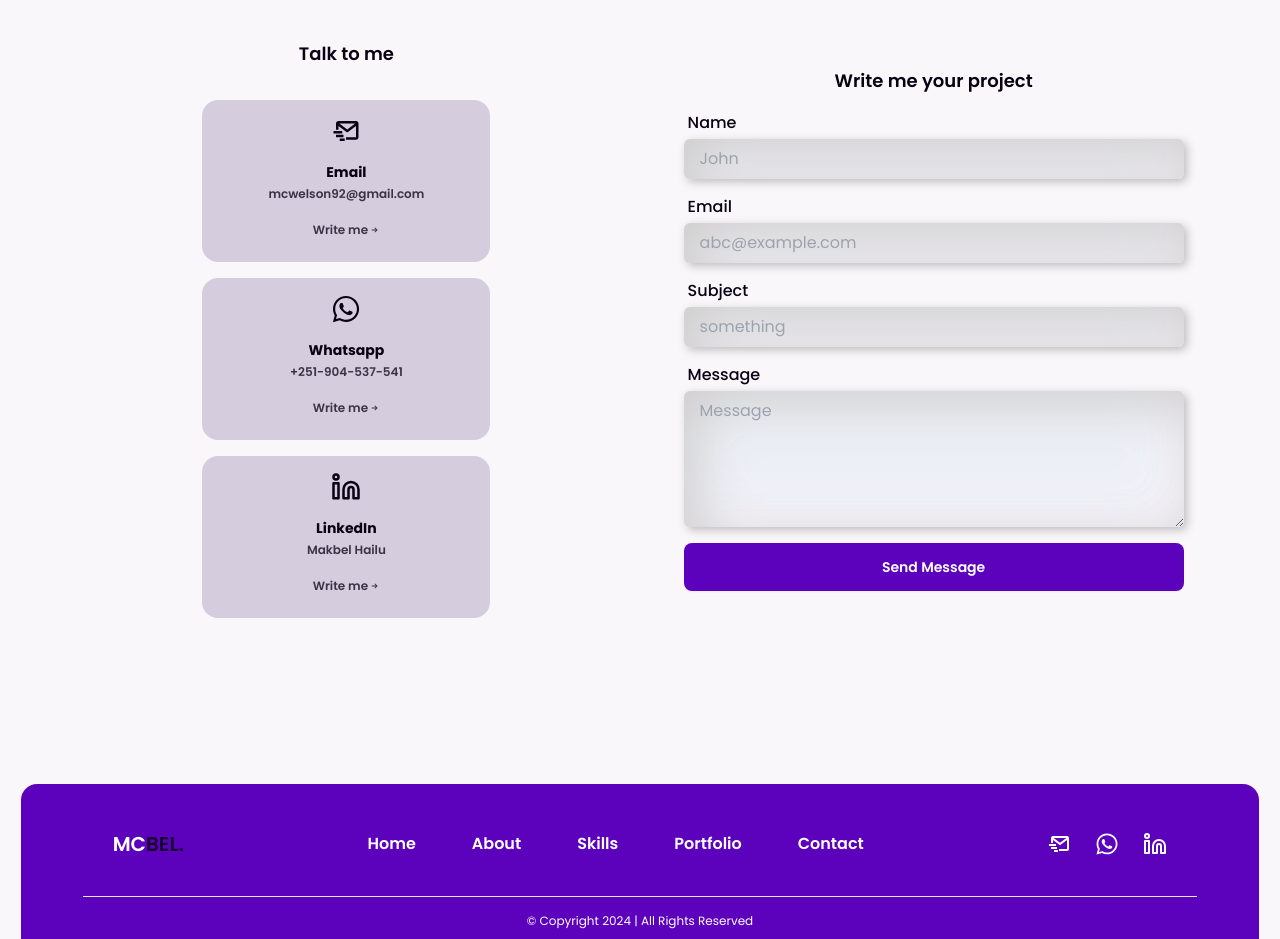
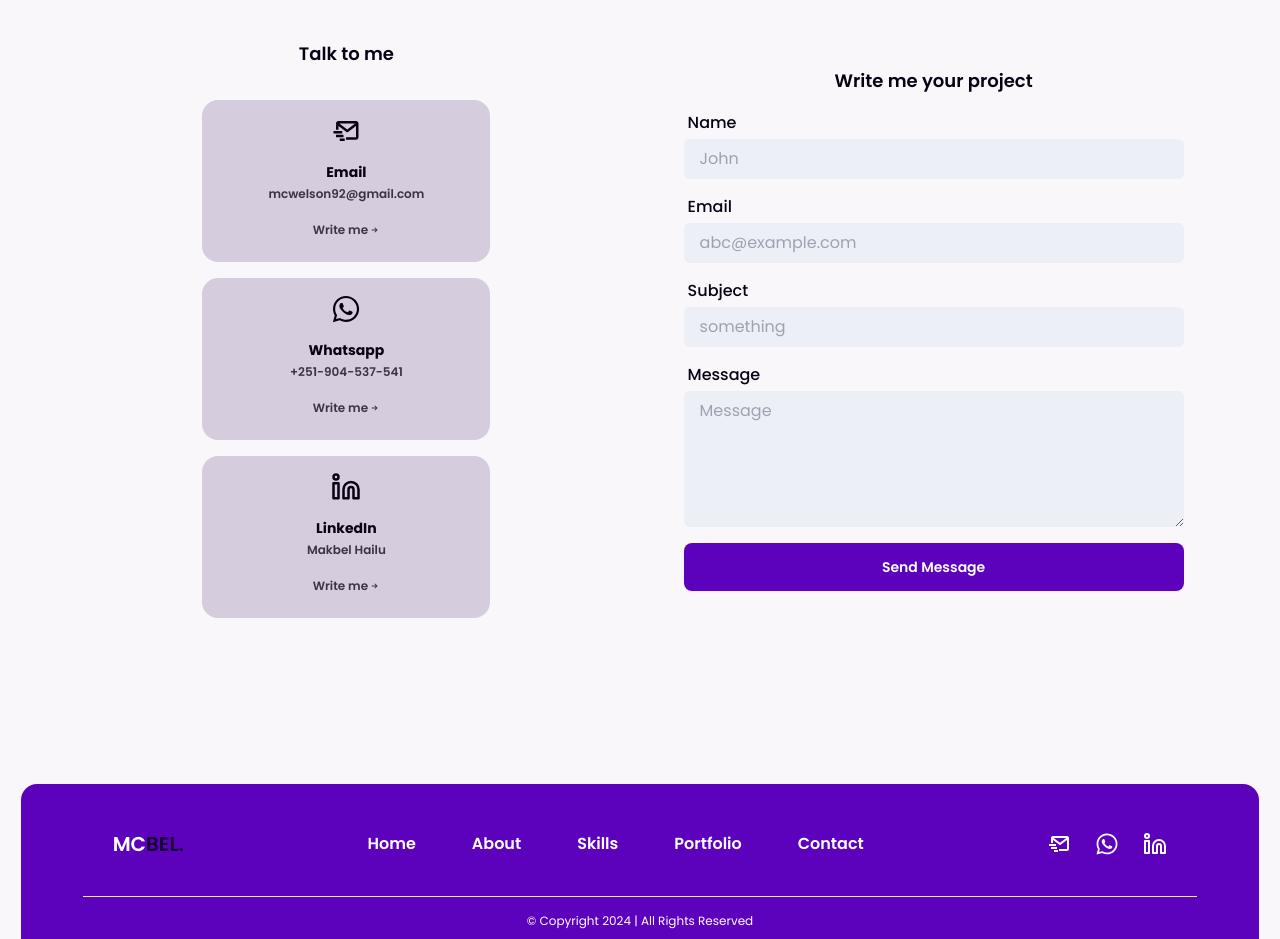
Before and after one commit to Mcbelson32/portfolio, a React (Vite) app: page / in a window 1280 px wide. Shown: the part 3600-4539 px from the top of the page. Built offline with nearby package versions, Linux system fonts and the light colour scheme.

Commit message:
Update index.css

```diff
--- a/src/index.css
+++ b/src/index.css
@@ -237,10 +237,10 @@ textarea:focus {
   @apply px-4;
 
   background: hsl(208, 50%, 50%, 6.5%);
-  box-shadow:
+/*   box-shadow:
     inset 14px 14px 54px #cfcece,
     inset -14px -14px 54px #f7f3fa,
-    3px 3px 10px #bdbcbc;
+    3px 3px 10px #bdbcbc; */
 
 }
 
```
